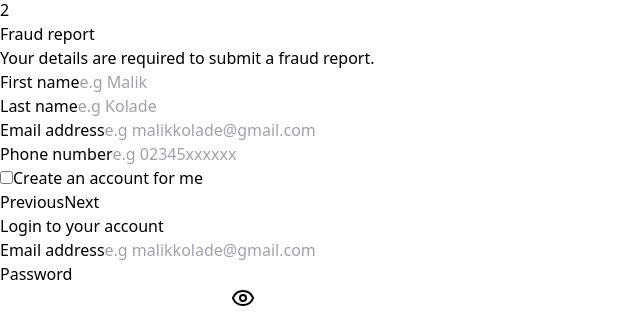
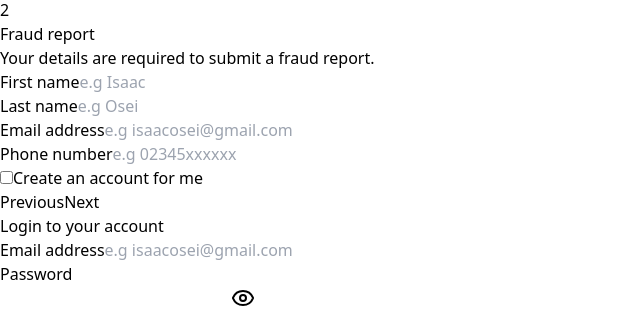
Before and after one commit to sosualfred/mobile-wallet-fraud-database, a React (Vite) app in the folder frontend/: page /login in a window 1280 px wide. Both pictures are taken after a click on the button "Report fraudulent number". Shown: the part 224-536 px from the top of the page, without its empty margins (0-640 px from the left). Built offline with nearby package versions, Linux system fonts and the light colour scheme.

Commit message:
update placeholders

```diff
--- a/frontend/src/components/reportFraudModal/step1.jsx
+++ b/frontend/src/components/reportFraudModal/step1.jsx
@@ -34,7 +34,7 @@ const Step1UserInfo = ({ formData, updateFormData, nextStep, prevStep, onClose }
               name="firstName"
               value={formData.firstName || ''}
               onChange={handleChange}
-              placeholder="e.g Malik"
+              placeholder="e.g Isaac"
               className="border p-2 rounded-md bg-gray-100 border-gray-300 w-50"
             />
           </div>
@@ -45,7 +45,7 @@ const Step1UserInfo = ({ formData, updateFormData, nextStep, prevStep, onClose }
               name="lastName"
               value={formData.lastName || ''}
               onChange={handleChange}
-              placeholder="e.g Kolade"
+              placeholder="e.g Osei"
               className="border p-2 rounded-md bg-gray-100 border-gray-300 w-50"
             />
           </div>
@@ -60,7 +60,7 @@ const Step1UserInfo = ({ formData, updateFormData, nextStep, prevStep, onClose }
               name="email"
               value={formData.email || ''}
               onChange={handleChange}
-              placeholder="e.g malikkolade@gmail.com"
+              placeholder="e.g isaacosei@gmail.com"
               className="border p-2 rounded-md bg-gray-100 border-gray-300 w-full"
             />
           </div>
--- a/frontend/src/components/searchmodal.jsx
+++ b/frontend/src/components/searchmodal.jsx
@@ -29,10 +29,10 @@ const SearchModal = () => {
                         </div>
                     </div>
                     <h1 className='text-gray-400 text-[18px]'>Comments</h1>
-                    <h2 className='text-[#4881F4] text-[18px]'>Reported by: Malik Kolade</h2>
+                    <h2 className='text-[#4881F4] text-[18px]'>Reported by: Isaac Osei</h2>
                     <p className='text-gray-400'>With less than a month to go before European Union enacts new consumer privacy laws for its citizens, companies around the world are updating their terms of service agrrements to comply</p>
 
-                    <h2 className='text-[#4881F4] text-[18px]'>Commented by: Malik Kolade</h2>
+                    <h2 className='text-[#4881F4] text-[18px]'>Commented by: Isaac Osei</h2>
                     <p className='text-gray-400'>With less than a month to go before European Union enacts new consumer privacy laws for its citizens, companies around the world are updating their terms of service agrrements to comply</p>
 
                     <Link className='text-blue-700 text-[17px] underline underline-offset-auto  font-semibold'> 7 more comment </Link>
--- a/frontend/src/components/submitreport.jsx
+++ b/frontend/src/components/submitreport.jsx
@@ -39,7 +39,7 @@ const SubmitReport = () => {
 
           </div>
           <h1 className='text-gray-400 text-[18px]'>Comments</h1>
-          <h2 className='text-[#4881F4] text-[18px]'>Reported by: Malik Kolade</h2>
+          <h2 className='text-[#4881F4] text-[18px]'>Reported by: Isaac Osei</h2>
           <p className='text-gray-400'>With less than a month to go before European Union enacts new consumer privacy laws for its citizens, companies around the world are updating their terms of service agrrements to comply</p>
 
           <div className='flex justify-between'>
--- a/frontend/src/components/upvote.jsx
+++ b/frontend/src/components/upvote.jsx
@@ -39,7 +39,7 @@ const UpVote = () => {
 
           </div>
           <h1 className='text-gray-400 text-[18px]'>Comments</h1>
-          <h2 className='text-[#4881F4] text-[18px]'>Reported by: Malik Kolade</h2>
+          <h2 className='text-[#4881F4] text-[18px]'>Reported by: Isaac Osei</h2>
           <p className='text-gray-400'>With less than a month to go before European Union enacts new consumer privacy laws for its citizens, companies around the world are updating their terms of service agrrements to comply</p>
 
           <div className='flex justify-between'>
--- a/frontend/src/pages/auth/login.jsx
+++ b/frontend/src/pages/auth/login.jsx
@@ -24,7 +24,7 @@ function Login() {
             <TextInput
               label="Email address"
               type="email"
-              placeholder="e.g malikkolade@gmail.com"
+              placeholder="e.g isaacosei@gmail.com"
               value={email}
               onChange={(e) => setEmail(e.target.value)}
               className="border p-2 rounded-md bg-gray-100 border-gray-300 w-full"
--- a/frontend/src/pages/auth/recoverPassword.jsx
+++ b/frontend/src/pages/auth/recoverPassword.jsx
@@ -21,7 +21,7 @@ function RecoverPassword() {
             <TextInput
               label="Email address"
               type="email"
-              placeholder="e.g malikkolade@gmail.com"
+              placeholder="e.g isaacosei@gmail.com"
               value={email}
               onChange={(e) => setEmail(e.target.value)}
               className="border p-2 rounded-md bg-gray-100 border-gray-300 w-full"
--- a/frontend/src/pages/auth/signup.jsx
+++ b/frontend/src/pages/auth/signup.jsx
@@ -27,14 +27,14 @@ function Signup() {
           <div className="flex gap-4 mb-4">
             <TextInput
               label="First name"
-              placeholder="e.g Malik"
+              placeholder="e.g Isaac"
               value={firstName}
               onChange={(e) => setFirstName(e.target.value)}
               className="border p-2 rounded-md bg-gray-100 border-gray-300 w-full"
             />
             <TextInput
               label="Last name"
-              placeholder="e.g Kolade"
+              placeholder="e.g Osei"
               value={lastName}
               onChange={(e) => setLastName(e.target.value)}
               className="border p-2 rounded-md bg-gray-100 border-gray-300 w-full"
@@ -43,7 +43,7 @@ function Signup() {
           <TextInput
             label="Email address"
             type="email"
-            placeholder="e.g malikkolade@gmail.com"
+            placeholder="e.g isaacosei@gmail.com"
             value={email}
             onChange={(e) => setEmail(e.target.value)}
             className="border p-2 rounded-md bg-gray-100 border-gray-300 w-full"
--- a/frontend/src/pages/auth/verification.jsx
+++ b/frontend/src/pages/auth/verification.jsx
@@ -17,7 +17,7 @@ function Verification() {
       <div className="min-h-screen flex flex-col items-center justify-center">
         <div className="w-full max-w-md p-8 bg-white border-2 border-gray-400 rounded-lg">
           <h2 className="text-2xl font-bold mb-4">Verification</h2>
-          <p className="mb-4">We have sent an OTP to <span className="font-semibold">malikkolade@gmail.com</span>.</p>
+          <p className="mb-4">We have sent an OTP to <span className="font-semibold">isaacosei@gmail.com</span>.</p>
           <form onSubmit={handleVerification}>
             <TextInput
               label="OTP"
```
